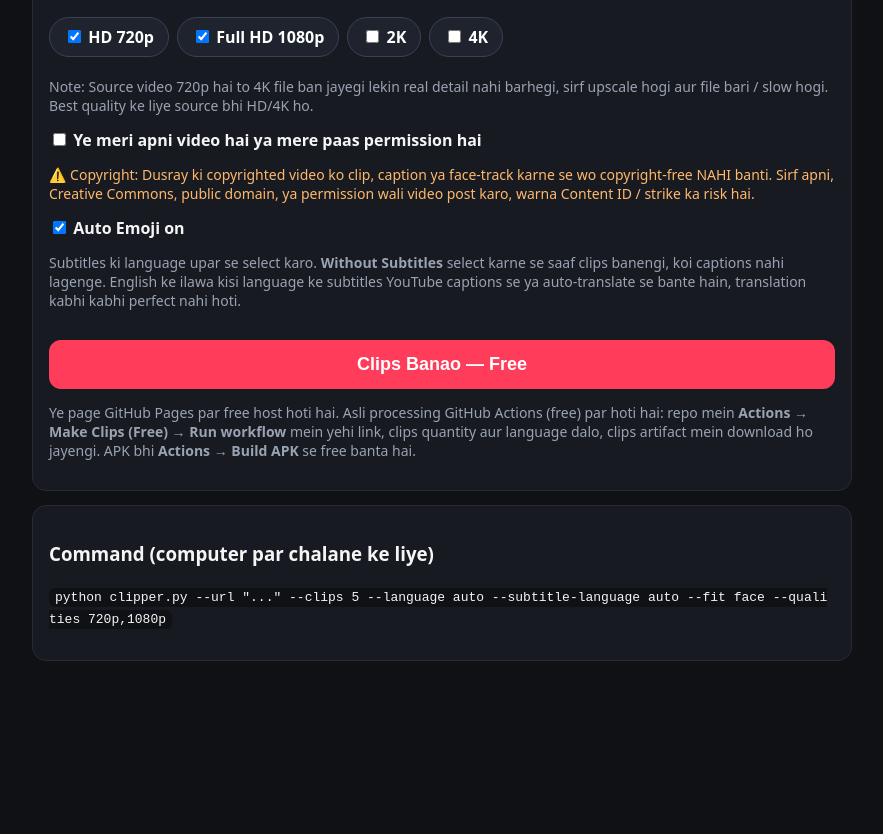
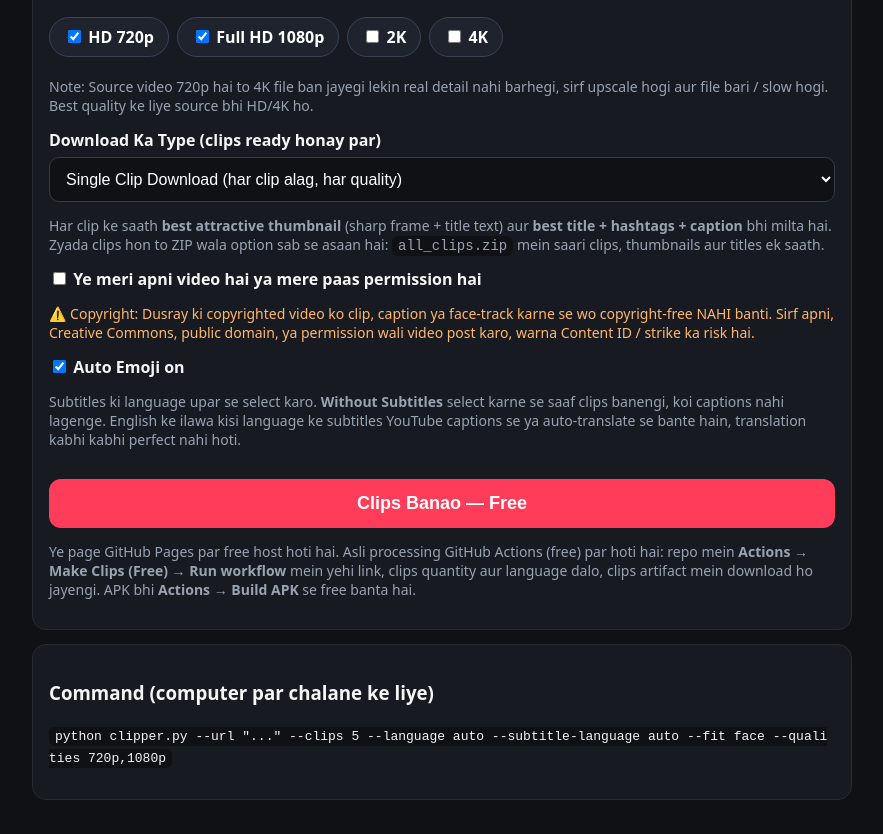
Before and after one commit to z-t00l/z-clipping-t, a plain HTML site: page web/index.html in a window 1280 px wide. Shown: the part 906-1740 px from the top of the page, without its empty margins (198-1081 px from the left). Before the commit the page ends 1601 px from the top, so only its background shows below. Drawn offline with Linux system fonts and the light colour scheme.

Commit message:
Update web/index.html: best thumbnails+titles, 3 download types

```diff
--- a/web/index.html
+++ b/web/index.html
@@ -116,6 +116,14 @@
       <label class="chip"><input type="checkbox" class="q" value="4k" style="width:auto"> 4K</label>
     </div>
     <p class="muted">Note: Source video 720p hai to 4K file ban jayegi lekin real detail nahi barhegi, sirf upscale hogi aur file bari / slow hogi. Best quality ke liye source bhi HD/4K ho.</p>
+    <label for="dltype">Download Ka Type (clips ready honay par)</label>
+    <select id="dltype">
+      <option value="single" selected>Single Clip Download (har clip alag, har quality)</option>
+      <option value="all">All Clips — 1 Click Mein Sab</option>
+      <option value="zip">All Clips — ZIP File Mein</option>
+    </select>
+    <p class="muted">Har clip ke saath <b>best attractive thumbnail</b> (sharp frame + title text) aur <b>best title + hashtags + caption</b> bhi milta hai. Zyada clips hon to ZIP wala option sab se asaan hai: <code>all_clips.zip</code> mein saari clips, thumbnails aur titles ek saath.</p>
+
     <label><input type="checkbox" id="own" style="width:auto"> Ye meri apni video hai ya mere paas permission hai</label>
     <p class="muted" style="color:#ffb86b">⚠️ Copyright: Dusray ki copyrighted video ko clip, caption ya face-track karne se wo copyright-free NAHI banti. Sirf apni, Creative Commons, public domain, ya permission wali video post karo, warna Content ID / strike ka risk hai.</p>
     <label><input type="checkbox" id="emoji" checked style="width:auto"> Auto Emoji on</label>
@@ -145,7 +153,7 @@
   }
   document.getElementById('go').onclick=()=>{
     if(!url.value.trim() && !upload.files.length){document.getElementById('out').textContent='Pehle video link dalo ya video/movie file upload karo.';return;}
-    const job={url:url.value,file:upload.files.length?upload.files[0].name:null,clips:+clips.value||5,duration:duration.value,language:lang.value,subtitle_language:sublang.value,subtitles:sublang.value!=='none',fit:fit.value,qualities:[...document.querySelectorAll('.q:checked')].map(x=>x.value),own:document.getElementById('own').checked,emoji:document.getElementById('emoji').checked,watermark:false,at:new Date().toISOString()};
+    const job={url:url.value,file:upload.files.length?upload.files[0].name:null,clips:+clips.value||5,duration:duration.value,download_type:document.getElementById('dltype').value,language:lang.value,subtitle_language:sublang.value,subtitles:sublang.value!=='none',fit:fit.value,qualities:[...document.querySelectorAll('.q:checked')].map(x=>x.value),own:document.getElementById('own').checked,emoji:document.getElementById('emoji').checked,watermark:false,at:new Date().toISOString()};
     const jobs=JSON.parse(localStorage.getItem('clipJobs')||'[]'); jobs.unshift(job); localStorage.setItem('clipJobs',JSON.stringify(jobs));
     document.getElementById('out').innerHTML=`<span class="ok">✔ Job save ho gayi:</span> ${job.clips} clips, language=${job.language}, subtitles=${job.subtitle_language}, style=${job.fit}, qualities=${job.qualities.join(', ')} (without watermark). Har clip ready honay par us ke alag download buttons milenge: ${job.qualities.map(q=>`<button type="button" disabled title="Clip ready honay ke baad active hoga">⬇ ${q}</button>`).join(' ')}<br>Ab GitHub repo mein Actions → Make Clips (Free) mein yehi details dal kar Run karo, ya ye job Muse mein Jaan ko bhej do, wo clips bana dega.`;
     update();
```
